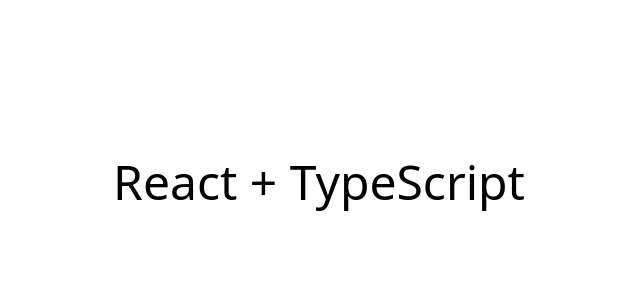
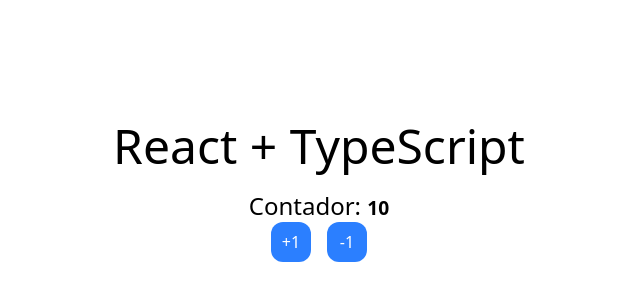
Before and after one commit to SuKuShaing/React-Native-TypeScrip-basico, a React (Vite) app: page / in a window 1280 px wide. Shown: the part 208-508 px from the top of the page, without its empty margins (321-961 px from the left). Built offline with nearby package versions, Linux system fonts and the light colour scheme.

Commit message:
componente de contador con Ts

```diff
--- a/src/App.tsx
+++ b/src/App.tsx
@@ -1,14 +1,16 @@
 // import { BasicTypes } from "./typeScript/BasicTypes";
 // import { ObjecLiterals } from "./typeScript/ObjecLiterals";
 // import { BasicFunctions } from "./typeScript/BasicFunctions";
+import { Counter } from "./components/Counter";
 
 function App() {
 	return (
-		<div className="flex justify-center items-center h-svh">
+		<div className="flex flex-col justify-center items-center h-svh">
 			<h1 className="text-5xl mb-5">React + TypeScript</h1>
 			{/* <BasicTypes /> */}
 			{/* <ObjecLiterals /> */}
 			{/* <BasicFunctions /> */}
+			<Counter />
 		</div>
 	);
 }
--- /dev/null
+++ b/src/components/Counter.tsx
@@ -0,0 +1,37 @@
+import { useState } from "react";
+
+export const Counter = () => {
+	const [count, setCount] = useState<number>(10);
+
+	const increaseBy = (value: number) => {
+		// setCount(count + value);
+
+        // setCount((prevCount) => prevCount + value);
+
+        setCount(Math.max(0, count + value));
+
+	};
+
+	return (
+		<>
+			<h3 className="text-2xl">
+				Contador: <small className="font-bold">{count}</small>
+			</h3>
+
+			<div>
+				<button
+					onClick={() => increaseBy(+1)}
+					className="p-2 bg-blue-500 rounded-xl w-10 mx-2 text-white hover:bg-blue-600 transition-colors"
+				>
+					+1
+				</button>
+				<button
+					onClick={() => increaseBy(-1)}
+					className="p-2 bg-blue-500 rounded-xl w-10 mx-2 text-white hover:bg-blue-600 transition-colors"
+				>
+					-1
+				</button>
+			</div>
+		</>
+	);
+};
```
Also changed, not shown: 1 other file (tests, documents, lock files or other folders).
